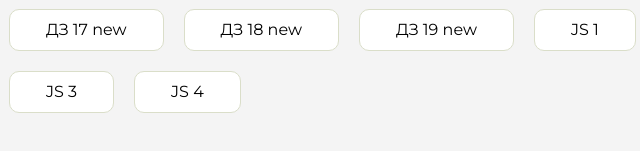
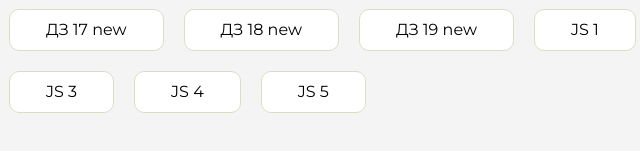
Before and after one commit to K1rill-web/homework, a plain HTML site: page index.html in a window 1280 px wide. Shown: the part 477-628 px from the top of the page, 447-1087 px from the left. Drawn offline with Linux system fonts and the light colour scheme.

Commit message:
Update index.html

```diff
--- a/index.html
+++ b/index.html
@@ -161,6 +161,9 @@
                     <li class="content__list-item">
                         <a href="js-4/index.html">JS 4</a>
                     </li>
+                    <li class="content__list-item">
+                        <a href="js-5/index.html">JS 5</a>
+                    </li>
                 </ul>
             </div>
             <div class="content__block hidden" id="diplomBlock">
```
